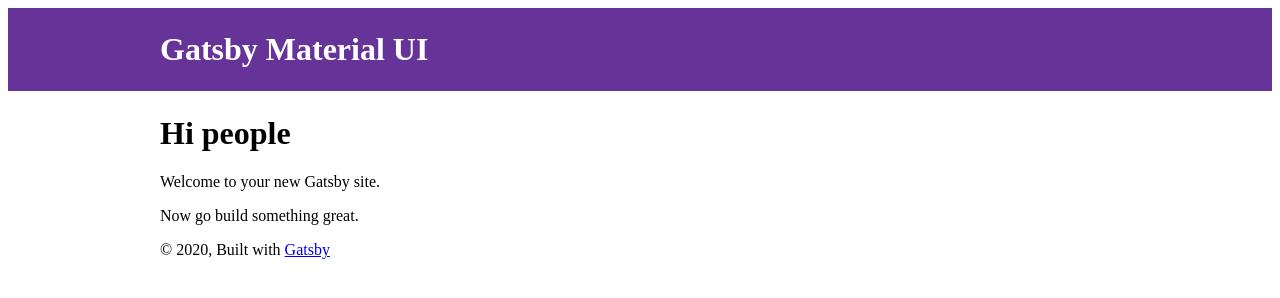
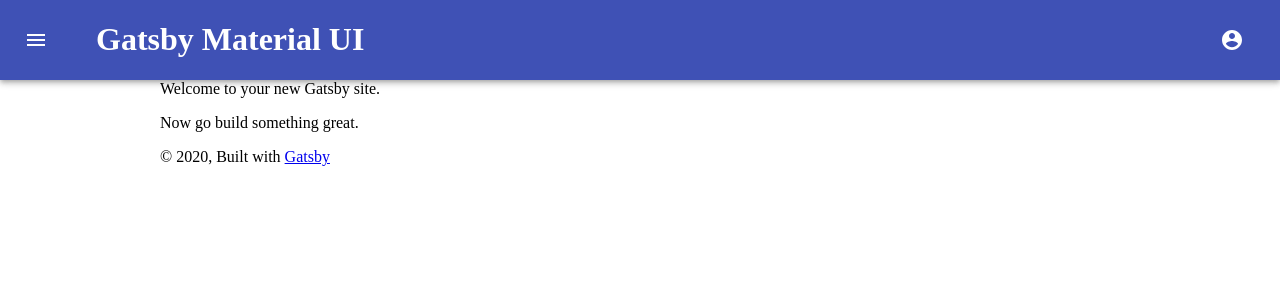
Before and after one commit to Batit/gatsby-material-ui-template, a Gatsby site: page / in a window 1280 px wide. Built offline with nearby package versions, Linux system fonts and the light colour scheme; Gatsby itself is replaced by a stand-in of ours.

Commit message:
use material on Header

```diff
--- a/src/components/Header/Header.component.tsx
+++ b/src/components/Header/Header.component.tsx
@@ -1,37 +1,33 @@
 import React from "react";
-import { Link } from "gatsby";
+import IconButton from "@material-ui/core/IconButton";
+import MenuIcon from "@material-ui/icons/Menu";
+import AccountCircle from "@material-ui/icons/AccountCircle";
+
+import {
+  StyledAppBar,
+  StyledToolbar,
+  StyledMenuButton,
+  StyledTitle,
+} from "./Header.styled";
 
 interface Props {
   siteTitle: string;
 }
 
 const Header: React.FC<Props> = ({ siteTitle }) => (
-  <header
-    style={{
-      background: `rebeccapurple`,
-      marginBottom: `1.45rem`,
-    }}
-  >
-    <div
-      style={{
-        margin: `0 auto`,
-        maxWidth: 960,
-        padding: `1.45rem 1.0875rem`,
-      }}
-    >
-      <h1 style={{ margin: 0 }}>
-        <Link
-          to="/"
-          style={{
-            color: `white`,
-            textDecoration: `none`,
-          }}
-        >
-          {siteTitle}
-        </Link>
-      </h1>
-    </div>
-  </header>
+  <StyledAppBar position="absolute">
+    <StyledToolbar>
+      <StyledMenuButton edge="start" color="inherit" aria-label="open drawer">
+        <MenuIcon />
+      </StyledMenuButton>
+      <StyledTitle component="h1" variant="h6" color="inherit" noWrap>
+        {siteTitle}
+      </StyledTitle>
+      <IconButton color="inherit">
+        <AccountCircle />
+      </IconButton>
+    </StyledToolbar>
+  </StyledAppBar>
 );
 
 export default Header;
--- /dev/null
+++ b/src/components/Header/Header.styled.tsx
@@ -0,0 +1,27 @@
+import { styled } from "@material-ui/core/styles";
+import AppBar from "@material-ui/core/AppBar";
+import Toolbar from "@material-ui/core/Toolbar";
+import Typography from "@material-ui/core/Typography";
+import IconButton from "@material-ui/core/IconButton";
+
+export const StyledAppBar = styled(AppBar)(({ theme }) => ({
+  zIndex: theme.zIndex.drawer + 1,
+  transition: theme.transitions.create(["width", "margin"], {
+    easing: theme.transitions.easing.sharp,
+    duration: theme.transitions.duration.leavingScreen,
+  }),
+}));
+
+export const StyledToolbar = styled(Toolbar)({
+  paddingRight: 24,
+});
+
+export const StyledMenuButton = styled(IconButton)({
+  marginRight: 36,
+});
+
+export const StyledTitle = styled(Typography)({
+  flexGrow: 1,
+  color: "white",
+  textDecoration: "none",
+});
```
